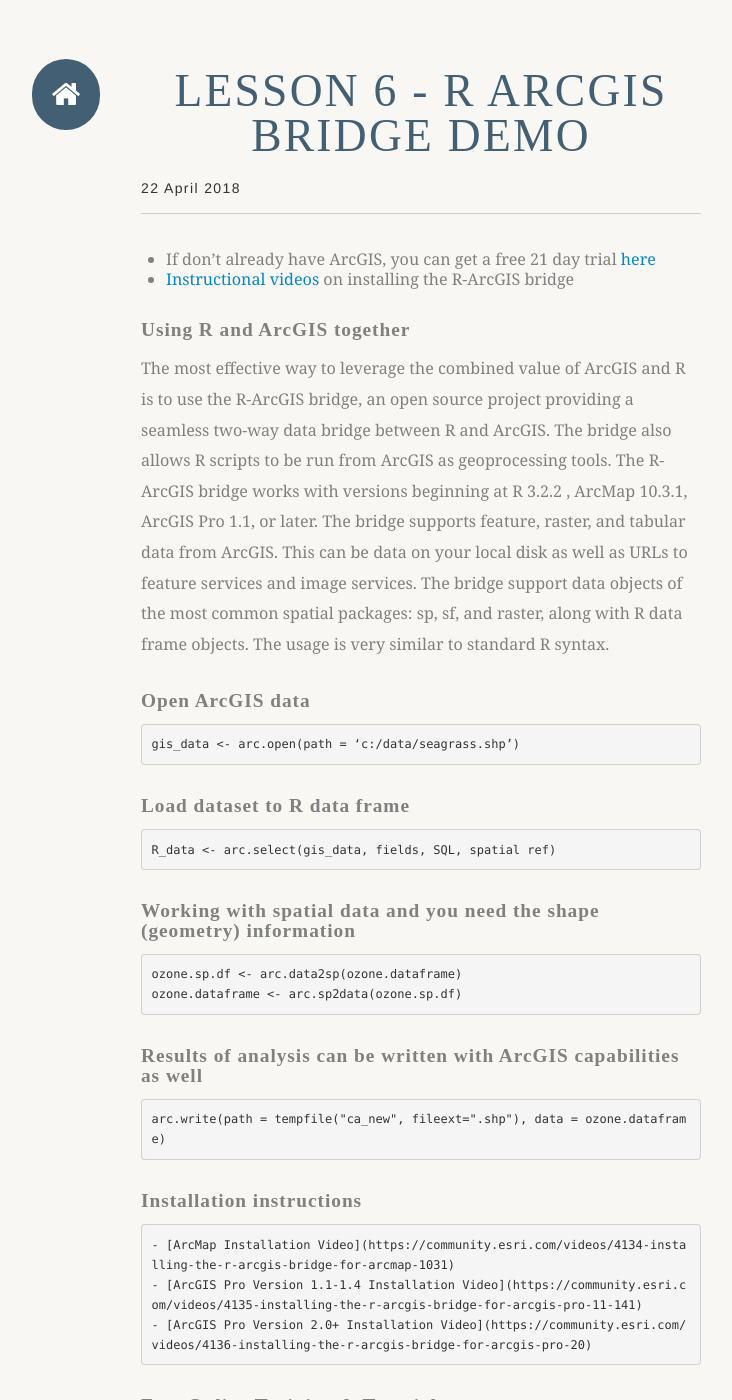
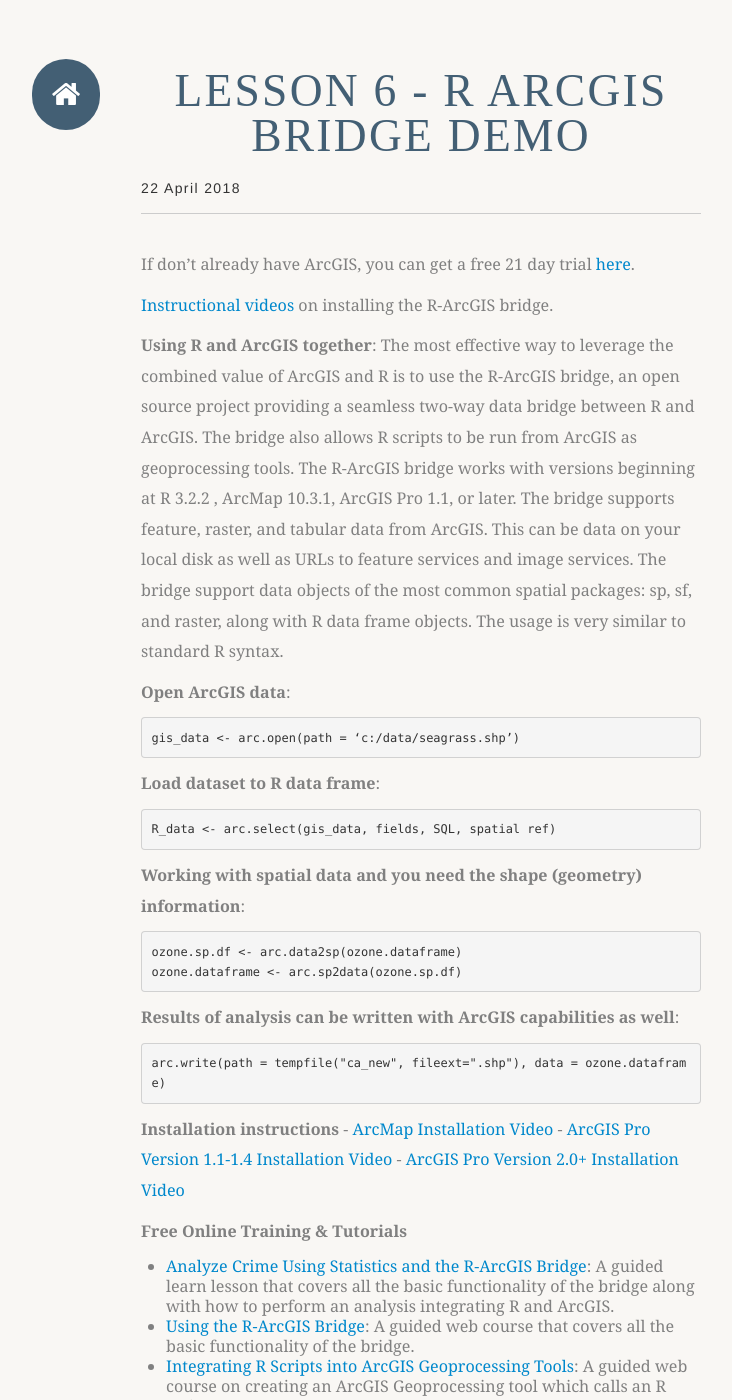
Before and after one commit to mhweber/AWRA_GIS_R_Workshop, a Jekyll site: the page built from _posts/2018-04-22-09R-ArcGIS-Bridge.md, in a window 1280 px wide and 1400 px high. Shown: the whole window, without its empty margins (289-1021 px from the left). Built offline with Jekyll 4.4.1, drawn with Linux system fonts in a browser that asks for light colours; nearby versions of some CDN libraries; some web fonts are replaced; library files that are not in the unit come from our copies.

Commit message:
More modifications to R-ArcGIS bridge page

````diff
--- a/_posts/2018-04-22-09R-ArcGIS-Bridge.md
+++ b/_posts/2018-04-22-09R-ArcGIS-Bridge.md
@@ -4,50 +4,51 @@ author: Marc Weber
 layout: post_page
 ---
 
-- If don’t already have ArcGIS, you can get a free 21 day trial [here](http://www.arcgis.com/features/free-trial.html)
-- [Instructional videos](https://community.esri.com/groups/rstats/content?filterID=contentstatus%5Bpublished%5D~objecttype~objecttype%5Bvideo%5D) on installing the R-ArcGIS bridge
+If don’t already have ArcGIS, you can get a free 21 day trial [here](http://www.arcgis.com/features/free-trial.html).
 
-### Using R and ArcGIS together
+[Instructional videos](https://community.esri.com/groups/rstats/content?filterID=contentstatus%5Bpublished%5D~objecttype~objecttype%5Bvideo%5D) on installing the R-ArcGIS bridge.
+
+**Using R and ArcGIS together**:
 The most effective way to leverage the combined value of ArcGIS and R is to use the R-ArcGIS bridge, an open source project providing a seamless two-way data bridge between R and ArcGIS. The bridge also allows R scripts to be run from ArcGIS as geoprocessing tools.
 The R-ArcGIS bridge works with versions beginning at R 3.2.2 , ArcMap 10.3.1, ArcGIS Pro 1.1, or later.
 The bridge supports feature, raster, and tabular data from ArcGIS. This can be data on your local disk as well as URLs to feature services and image services. The bridge support data objects of the most common spatial packages: sp, sf, and raster, along with R data frame objects. The usage is very similar to standard R syntax.
 
-### Open ArcGIS data
+**Open ArcGIS data**:
 ```r
 gis_data <- arc.open(path = ‘c:/data/seagrass.shp’)
 ```
 
-### Load dataset to R data frame
+**Load dataset to R data frame**:
 ```r
 R_data <- arc.select(gis_data, fields, SQL, spatial ref)
 ```
 
-### Working with spatial data and you need the shape (geometry) information
+**Working with spatial data and you need the shape (geometry) information**:
 ```r
 ozone.sp.df <- arc.data2sp(ozone.dataframe)
 ozone.dataframe <- arc.sp2data(ozone.sp.df)
 ```
 
-### Results of analysis can be written with ArcGIS capabilities as well
+**Results of analysis can be written with ArcGIS capabilities as well**:
 ```r
 arc.write(path = tempfile("ca_new", fileext=".shp"), data = ozone.dataframe)
 ```
 
-### Installation instructions
+**Installation instructions**
 	- [ArcMap Installation Video](https://community.esri.com/videos/4134-installing-the-r-arcgis-bridge-for-arcmap-1031)
 	- [ArcGIS Pro Version 1.1-1.4 Installation Video](https://community.esri.com/videos/4135-installing-the-r-arcgis-bridge-for-arcgis-pro-11-141)
 	- [ArcGIS Pro Version 2.0+ Installation Video](https://community.esri.com/videos/4136-installing-the-r-arcgis-bridge-for-arcgis-pro-20)
 
-### Free Online Training & Tutorials
+**Free Online Training & Tutorials**
   - [Analyze Crime Using Statistics and the R-ArcGIS Bridge](https://learn.arcgis.com/en/projects/analyze-crime-using-statistics-and-the-r-arcgis-bridge/): A guided learn lesson that covers all the basic functionality of the bridge along with how to perform an analysis integrating R and ArcGIS.
   - [Using the R-ArcGIS Bridge](https://www.esri.com/training/catalog/58b5e417b89b7e000d8bfe45/using-the-r-arcgis-bridge/): A guided web course that covers all the basic functionality of the bridge.
   - [Integrating R Scripts into ArcGIS Geoprocessing Tools](https://www.esri.com/training/catalog/58b5e578b89b7e000d8bfffd/integrating-r-scripts-into-arcgis-geoprocessing-tools/): A guided web course on creating an ArcGIS Geoprocessing tool which calls an R script.
   - New online tutorial in early May on use of raster data
 
-### Resources
+**Resources**
   - [arcgisbinding package vignette](https://r-arcgis.github.io/assets/arcgisbinding-vignette.html): The package vignette provides a detailed description of each function in the arcgisbinding R package. It also includes a template for creating script tools.
   - [Sample script tools](https://github.com/R-ArcGIS/r-sample-tools): Sample script tools to be used as working examples to create new script tools from.
 
-### Help
+**Help**
   - [R-ArcGIS GeoNet](https://community.esri.com/groups/rstats): The main place to go for everything about the R-ArcGIS project and community, including discussion forum, training materials, videos, blogs, etc. Users can ask questions in the forum to other users and to the R-ArcGIS project team.
   - [R-ArcGIS GitHub](https://github.com/R-ArcGIS/r-bridge/issues): For suspected bugs and install issues, use the ‘Issues’ section of the r-bridge-install page. We also have a [section](https://github.com/R-ArcGIS/CHANS-tools) where R-ArcGIS bridge community members can share script tools they have created to help other users. Contact us if you would like to add or link in your project here.
````
